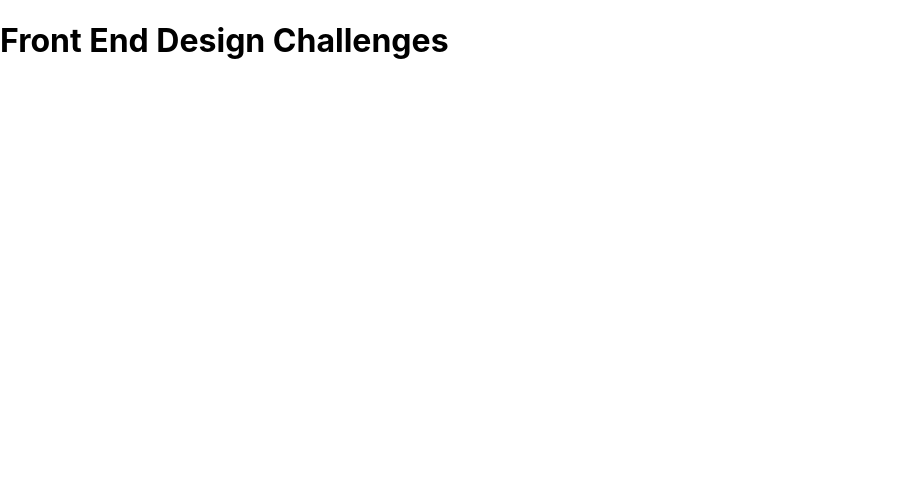
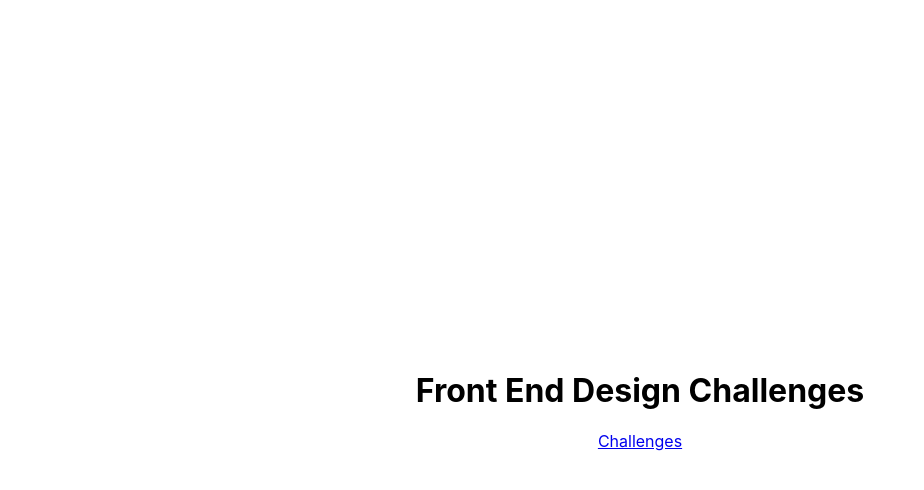
Before and after one commit to rennerwins/front-end-design-challenges, a Next.js app: page / in a window 1280 px wide. Shown: the top 490 px of the page, without its empty margins (0-924 px from the left). Built offline with nearby package versions, Linux system fonts and the light colour scheme.

Commit message:
add Layout components

```diff
--- a/pages/challenges/index.jsx
+++ b/pages/challenges/index.jsx
@@ -1,12 +1,12 @@
 import Title from '../../src/components/Title/Title'
+import Layout from '../../src/Layout/Layout'
 
 const Challenges = () => {
 	return (
-		<div className='container'>
+		<Layout>
 			<Title title='Challenges' />
-
 			<h1>Challenges</h1>
-		</div>
+		</Layout>
 	)
 }
 
--- a/pages/index.jsx
+++ b/pages/index.jsx
@@ -1,34 +1,29 @@
 import React from 'react'
-import styled, { createGlobalStyle } from 'styled-components'
+import Link from 'next/link'
 import Title from '../src/components/Title/Title'
-
-const GlobalStyle = createGlobalStyle`
-  html, body {
-    padding: 0;
-    margin: 0;
-    font-family: -apple-system, BlinkMacSystemFont, Segoe UI, Roboto,
-            Oxygen, Ubuntu, Cantarell, Fira Sans, Droid Sans, Helvetica Neue,
-            sans-serif;
-  }
-
-  * {
-    box-sizing: border-box;
-  }
-`
+import Layout from '../src/Layout/Layout'
+import styled from 'styled-components'
 
 const Container = styled.div`
+	display: flex;
+	flex: 1;
+	flex-direction: column;
+	justify-content: center;
+	align-items: center;
 	min-height: 100vh;
 `
 
 const Home = () => {
 	return (
-		<React.Fragment>
+		<Layout>
 			<Title title='Home' />
-			<GlobalStyle />
 			<Container>
 				<h1>Front End Design Challenges</h1>
+				<Link href='/challenges'>
+					<a>Challenges</a>
+				</Link>
 			</Container>
-		</React.Fragment>
+		</Layout>
 	)
 }
 
--- /dev/null
+++ b/src/Layout/Layout.jsx
@@ -0,0 +1,31 @@
+import React from 'react'
+import styled, { createGlobalStyle } from 'styled-components'
+
+const GlobalStyle = createGlobalStyle`
+  html, body {
+    padding: 0;
+    margin: 0;
+    font-family: -apple-system, BlinkMacSystemFont, Segoe UI, Roboto,
+            Oxygen, Ubuntu, Cantarell, Fira Sans, Droid Sans, Helvetica Neue,
+            sans-serif;
+  }
+
+  * {
+    box-sizing: border-box;
+  }
+`
+
+const LayoutContainer = styled.div`
+	min-height: 100vh;
+`
+
+const Layout = ({ children }) => {
+	return (
+		<React.Fragment>
+			<GlobalStyle />
+			<LayoutContainer>{children}</LayoutContainer>
+		</React.Fragment>
+	)
+}
+
+export default Layout
```
